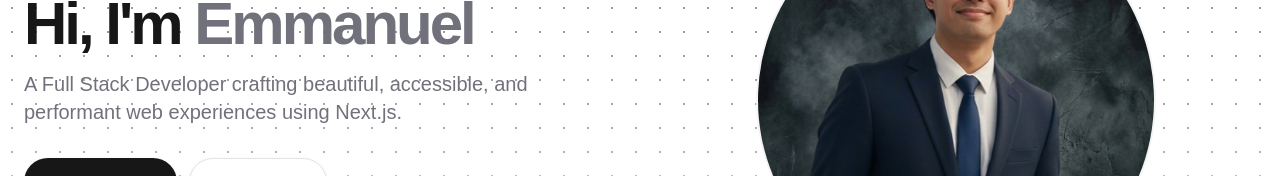
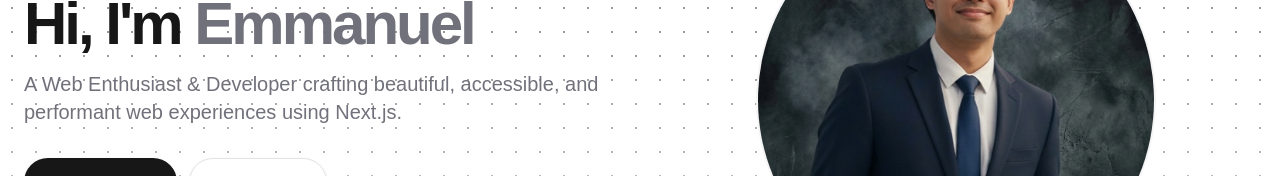
Before and after one commit to EmmanuelBitancor/emdevman-portfolio, a Next.js app in the folder emdevman/: page / in a window 1280 px wide. Shown: the part 292-468 px from the top of the page. Built offline with nearby package versions, Linux system fonts and the light colour scheme.

Commit message:
Update branding and add site icons
Changed site title and description to 'Web Enthusiast' branding, updated hero section text, and added favicon and icon images to the public assets.

```diff
--- a/emdevman/app/layout.tsx
+++ b/emdevman/app/layout.tsx
@@ -16,8 +16,11 @@ const fontMono = Roboto_Mono({
 });
 
 export const metadata: Metadata = {
-  title: "Emmanuel | Full Stack Developer",
+  title: "Emmanuel | Web Enthusiast",
   description: "Portfolio of a Full Stack Developer",
+  icons: {
+    icon: "/assets/images/icon.ico",
+  },
 };
 
 export default function RootLayout({
--- a/emdevman/app/sections/Hero.tsx
+++ b/emdevman/app/sections/Hero.tsx
@@ -11,7 +11,7 @@ export default function Hero() {
                 Hi, I&apos;m <span className="text-zinc-500 dark:text-zinc-400">Emmanuel</span>
               </h1>
               <p className="max-w-[600px] text-zinc-500 md:text-xl dark:text-zinc-400">
-                A Full Stack Developer crafting beautiful, accessible, and performant web experiences using Next.js.
+                A Web Enthusiast & Developer crafting beautiful, accessible, and performant web experiences using Next.js.
               </p>
             </div>
 
```
Also changed, not shown: emdevman/public/assets/images/icon.png (added), 1 other file (tests, documents, lock files or other folders).
